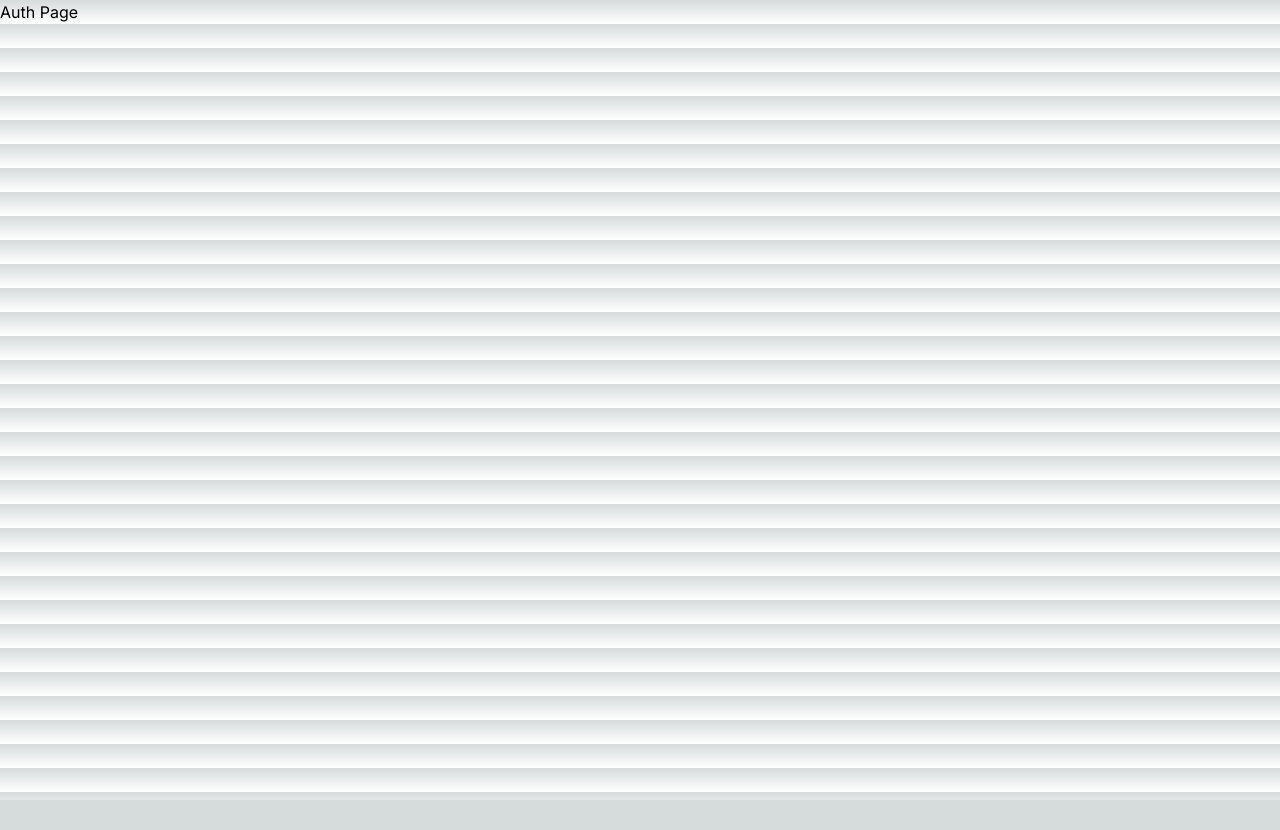
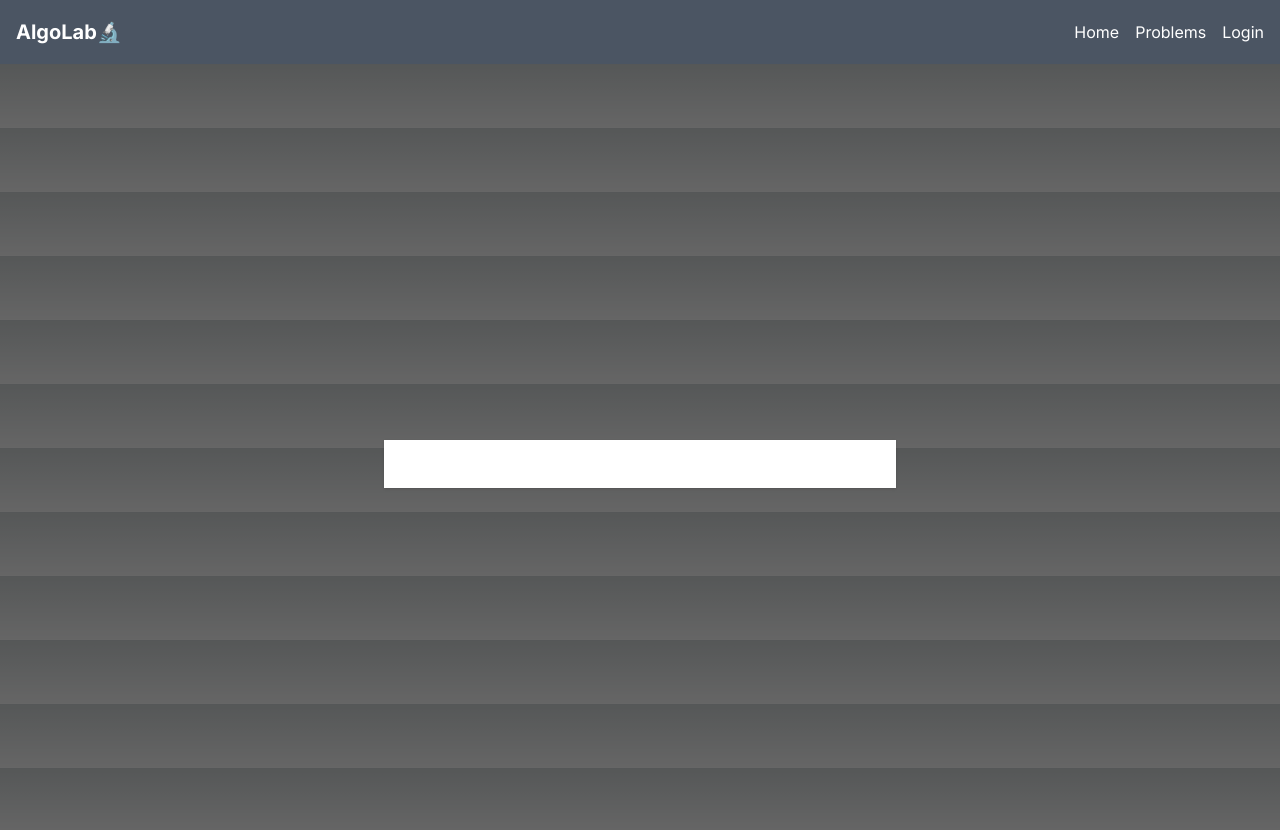
Before and after one commit to agamswaroop619/leetcode-clone, a Next.js app in the folder app/: page /auth in a window 1280 px wide. Shown: the top 830 px of the page. Before the commit the page ends 800 px from the top, so only its background shows below. Built offline with nearby package versions, Linux system fonts and the light colour scheme.

Commit message:
Authmodel updated

```diff
--- a/app/src/app/auth/Authmodel.tsx
+++ b/app/src/app/auth/Authmodel.tsx
@@ -4,6 +4,20 @@ type Props = {}
 
 export default function Authmodel({}: Props) {
   return (
-    <div>Authmodel</div>
+    <div className='absolute bg-opacity-60 h-full w-full bg-black flex items-centre justify-center'>
+    <div className='w-full sm:w-[450x] absolute top-[50%] left-[50%] translate-x-[-50%] translate-y-[-50%] flex justify-center items-center'>
+    <div className='relative w-full h-full mx-auto flex items-center justify-center'>
+    <div className='bg-white rounded-1g shadow relative w-[40%] bg-blue-600 Uto-slate-900 mx-6'>
+    <div className='flex justify-end p-2'>
+        <button
+        type='button'
+        className='bg-transparent rounded-1g text-sm p-1.5 ml -auto inline-flex items-center hover:bg-gray-800•hover:text-white text-white'>
+        X </button>
+    </div>
+    </div>
+    </div>
+    </div>
+    </div>
+
   )
 }
--- a/app/src/app/auth/page.tsx
+++ b/app/src/app/auth/page.tsx
@@ -1,10 +1,16 @@
 import React from 'react'
+import Navbar from '../components/navbar';
+import Authmodel from './Authmodel';
 
 type AuthPageProps = {}
 
 function AuthPage({}: AuthPageProps) {
   return (
-    <div>Auth Page</div>
+    <div>
+      <Navbar/>
+      <Authmodel/>
+
+    </div>
   )
 }
 
```
